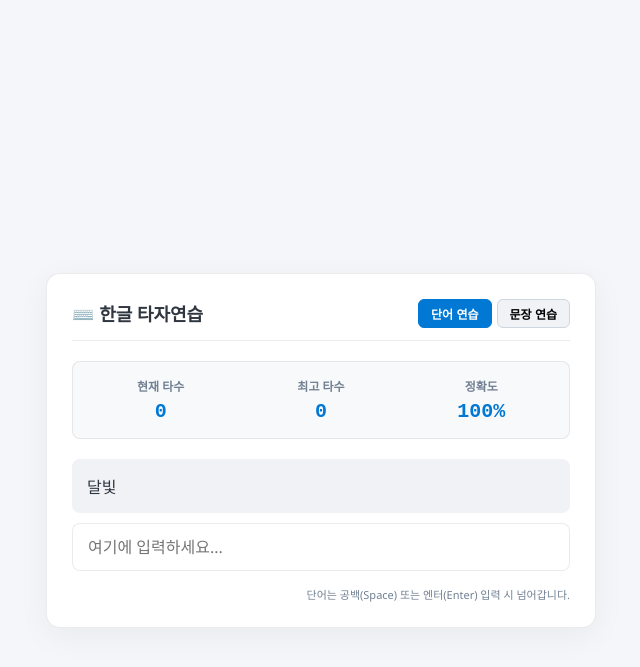
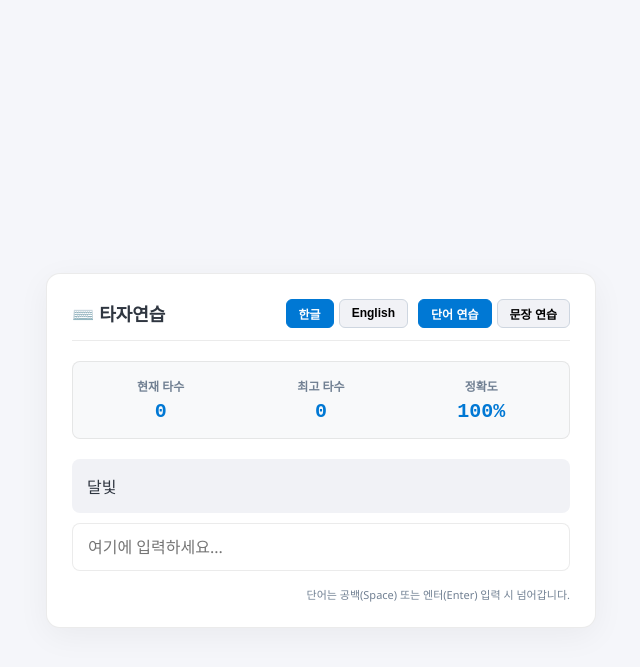
Before and after one commit to takionss/main, a Jekyll site: the page web/typing-practice/index.html, which Jekyll copies as it is, in a window 1280 px wide. Shown: the top 667 px of the page, without its empty margins (319-959 px from the left). Built offline with Jekyll 4.4.1, drawn with Linux system fonts in a browser that asks for light colours; part of the change alters nothing that is shown.

Commit message:
Support English language in typing practice utility

```diff
--- a/web/typing-practice/index.html
+++ b/web/typing-practice/index.html
@@ -3,7 +3,7 @@
 <head>
     <meta charset="UTF-8">
     <meta name="viewport" content="width=device-width, initial-scale=1.0">
-    <title>한글 타자연습</title>
+    <title>타자연습</title>
     <style>
         :root {
             --bg-color: #f5f6fa;
@@ -168,24 +168,30 @@
 
     <div class="typing-container">
         <div class="header">
-            <span class="title">⌨️ 한글 타자연습</span>
-            <div class="mode-selector">
-                <button class="btn active" id="mode-word" onclick="setMode('word')">단어 연습</button>
-                <button class="btn" id="mode-sentence" onclick="setMode('sentence')">문장 연습</button>
+            <span class="title">⌨️ 타자연습</span>
+            <div style="display: flex; gap: 10px;">
+                <div class="mode-selector">
+                    <button class="btn active" id="lang-ko" onclick="setLanguage('ko')">한글</button>
+                    <button class="btn" id="lang-en" onclick="setLanguage('en')">English</button>
+                </div>
+                <div class="mode-selector">
+                    <button class="btn active" id="mode-word" onclick="setMode('word')">단어 연습</button>
+                    <button class="btn" id="mode-sentence" onclick="setMode('sentence')">문장 연습</button>
+                </div>
             </div>
         </div>
 
         <div class="dashboard">
             <div class="dash-item">
-                <span class="dash-label">현재 타수</span>
+                <span class="dash-label" id="label-cpm">현재 타수</span>
                 <span class="dash-val" id="cpm-val">0</span>
             </div>
             <div class="dash-item">
-                <span class="dash-label">최고 타수</span>
+                <span class="dash-label" id="label-max-cpm">최고 타수</span>
                 <span class="dash-val" id="max-cpm-val">0</span>
             </div>
             <div class="dash-item">
-                <span class="dash-label">정확도</span>
+                <span class="dash-label" id="label-accuracy">정확도</span>
                 <span class="dash-val" id="accuracy-val">100%</span>
             </div>
         </div>
@@ -207,6 +213,14 @@
             "봄날", "여름", "행복", "사랑", "우정", "희망", "바람", "음악", "영화", "도서관"
         ];
 
+        const wordDbEn = [
+            "apple", "banana", "computer", "internet", "keyboard", "mouse", "monitor", "ocean",
+            "bicycle", "tiger", "elephant", "rabbit", "squirrel", "school", "pencil", "desk",
+            "smartphone", "program", "autumn", "winter", "spring", "summer", "happiness", "love",
+            "friendship", "hope", "wind", "music", "movie", "library", "coffee", "window", "universe",
+            "galaxy", "system", "nature", "science", "history", "future", "dream"
+        ];
+
         const sentenceDb = [
             "동해 물과 백두산이 마르고 닳도록 하느님이 보우하사 우리나라 만세.",
             "별 하나에 추억과 별 하나에 사랑과 별 하나에 쓸쓸함과 별 하나에 동경과",
@@ -217,6 +231,17 @@
             "실패는 성공을 향해 나아가는 과정에서 거쳐야 하는 정거장일 뿐이다."
         ];
 
+        const sentenceDbEn = [
+            "The quick brown fox jumps over the lazy dog.",
+            "To be or not to be, that is the question.",
+            "Practice makes perfect, so keep typing every day.",
+            "Life is what happens when you're busy making other plans.",
+            "Believe you can and you're halfway there.",
+            "Success is not final, failure is not fatal: it is the courage to continue that counts.",
+            "In the end, we only regret the chances we didn't take."
+        ];
+
+        let currentLang = 'ko';
         let currentMode = 'word';
         let currentTarget = '';
         let startTime = null;
@@ -231,6 +256,47 @@
         const maxCpmVal = document.getElementById('max-cpm-val');
         const accuracyVal = document.getElementById('accuracy-val');
 
+        function updateUILabels() {
+            const isKo = currentLang === 'ko';
+            document.getElementById('label-cpm').innerText = isKo ? '현재 타수' : 'Speed (CPM)';
+            document.getElementById('label-max-cpm').innerText = isKo ? '최고 타수' : 'Best (CPM)';
+            document.getElementById('label-accuracy').innerText = isKo ? '정확도' : 'Accuracy';
+
+            const inputEl = document.getElementById('input-field');
+            if (inputEl) {
+                inputEl.placeholder = isKo ? '여기에 입력하세요...' : 'Type here...';
+            }
+
+            document.getElementById('mode-word').innerText = isKo ? '단어 연습' : 'Words';
+            document.getElementById('mode-sentence').innerText = isKo ? '문장 연습' : 'Sentences';
+
+            const hintEl = document.querySelector('.keyboard-hint');
+            if (hintEl) {
+                if (currentMode === 'word') {
+                    hintEl.innerText = isKo
+                        ? "단어는 공백(Space) 또는 엔터(Enter) 입력 시 넘어갑니다."
+                        : "Words change when you press Space or Enter.";
+                } else {
+                    hintEl.innerText = isKo
+                        ? "문장은 엔터(Enter) 입력 시 다음 문장으로 넘어갑니다."
+                        : "Sentences change when you press Enter.";
+                }
+            }
+        }
+
+        function setLanguage(lang) {
+            currentLang = lang;
+            document.getElementById('lang-ko').classList.remove('active');
+            document.getElementById('lang-en').classList.remove('active');
+
+            if (lang === 'ko') {
+                document.getElementById('lang-ko').classList.add('active');
+            } else {
+                document.getElementById('lang-en').classList.add('active');
+            }
+            resetPractice();
+        }
+
         function setMode(mode) {
             currentMode = mode;
             document.getElementById('mode-word').classList.remove('active');
@@ -238,10 +304,8 @@
 
             if (mode === 'word') {
                 document.getElementById('mode-word').classList.add('active');
-                document.querySelector('.keyboard-hint').innerText = "단어는 공백(Space) 또는 엔터(Enter) 입력 시 넘어갑니다.";
             } else {
                 document.getElementById('mode-sentence').classList.add('active');
-                document.querySelector('.keyboard-hint').innerText = "문장은 엔터(Enter) 입력 시 다음 문장으로 넘어갑니다.";
             }
             resetPractice();
         }
@@ -254,11 +318,14 @@
             correctKeystrokes = 0;
             cpmVal.innerText = '0';
             accuracyVal.innerText = '100%';
+            updateUILabels();
             nextTarget();
         }
 
         function nextTarget() {
-            const db = currentMode === 'word' ? wordDb : sentenceDb;
+            const db = currentLang === 'ko'
+                ? (currentMode === 'word' ? wordDb : sentenceDb)
+                : (currentMode === 'word' ? wordDbEn : sentenceDbEn);
             let next;
             do {
                 next = db[Math.floor(Math.random() * db.length)];
```
